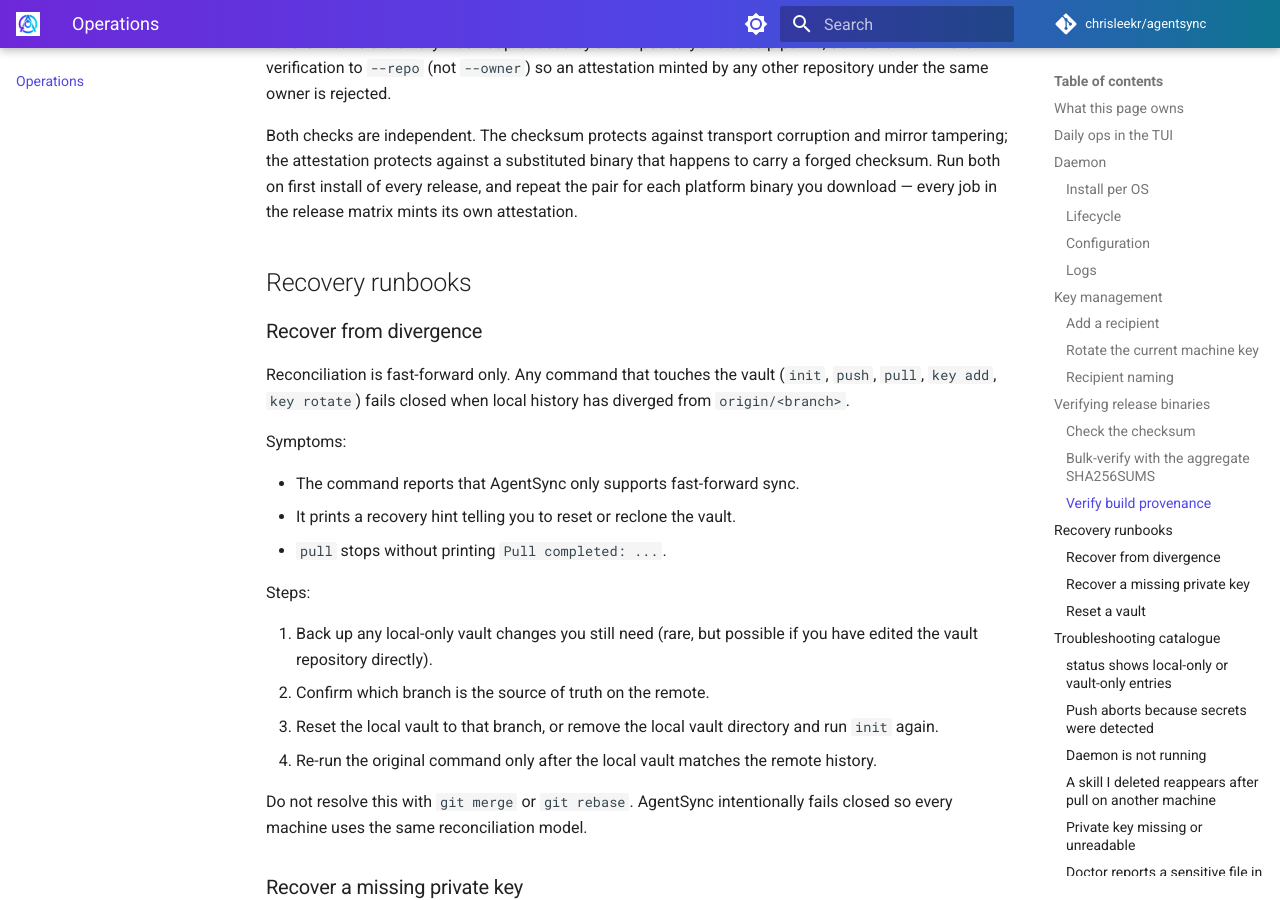
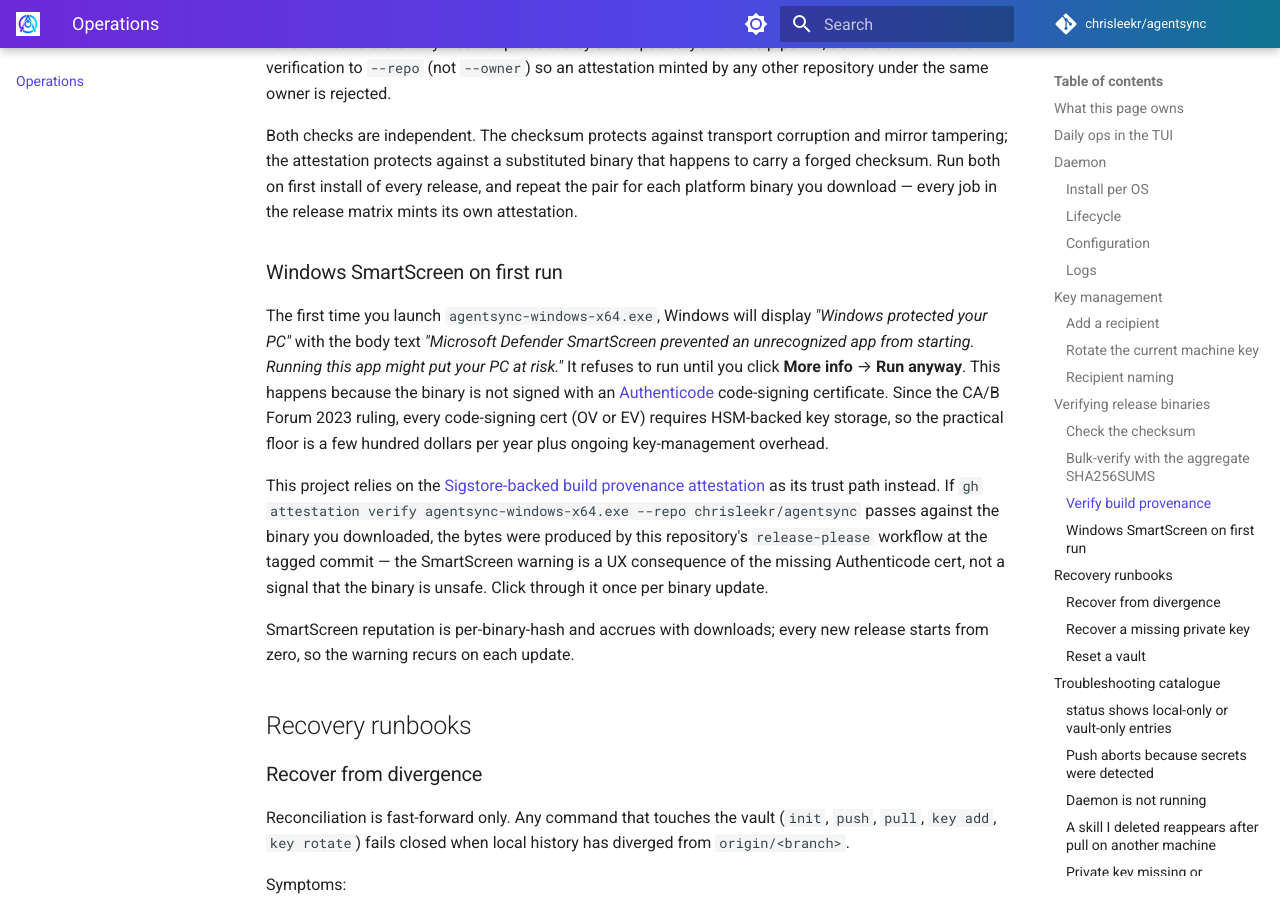
Before and after one commit to chrisleekr/agentsync, an MkDocs documentation site: the page built from docs/operations.md, in a window 1280 px wide and 900 px high, scrolled down 4877 px. Built offline with MkDocs 1.6.1 and Material for MkDocs 9.7.7, drawn with Linux system fonts in a browser that asks for light colours; comment, search, counter and statistics services are not loaded.

Commit message:
docs(operations): document Windows SmartScreen warning, close #90 in favour of Sigstore trust path (#95)

```diff
--- a/docs/operations.md
+++ b/docs/operations.md
@@ -170,6 +170,14 @@
 
 Both checks are independent. The checksum protects against transport corruption and mirror tampering; the attestation protects against a substituted binary that happens to carry a forged checksum. Run both on first install of every release, and repeat the pair for each platform binary you download — every job in the release matrix mints its own attestation.
 
+### Windows SmartScreen on first run
+
+The first time you launch `agentsync-windows-x64.exe`, Windows will display *"Windows protected your PC"* with the body text *"Microsoft Defender SmartScreen prevented an unrecognized app from starting. Running this app might put your PC at risk."* It refuses to run until you click **More info** → **Run anyway**. This happens because the binary is not signed with an [Authenticode](https://learn.microsoft.com/en-us/windows-hardware/drivers/install/authenticode) code-signing certificate. Since the CA/B Forum 2023 ruling, every code-signing cert (OV or EV) requires HSM-backed key storage, so the practical floor is a few hundred dollars per year plus ongoing key-management overhead.
+
+This project relies on the [Sigstore-backed build provenance attestation](#verify-build-provenance) as its trust path instead. If `gh attestation verify agentsync-windows-x64.exe --repo chrisleekr/agentsync` passes against the binary you downloaded, the bytes were produced by this repository's `release-please` workflow at the tagged commit — the SmartScreen warning is a UX consequence of the missing Authenticode cert, not a signal that the binary is unsafe. Click through it once per binary update.
+
+SmartScreen reputation is per-binary-hash and accrues with downloads; every new release starts from zero, so the warning recurs on each update.
+
 ## Recovery runbooks
 
 ### Recover from divergence
```
